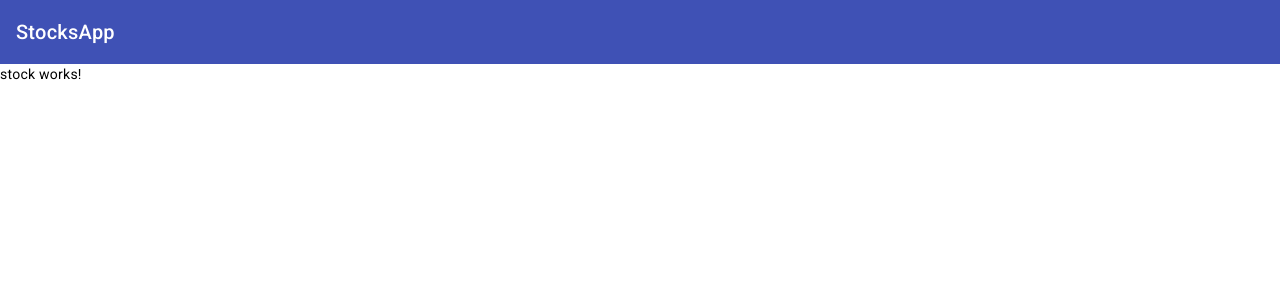
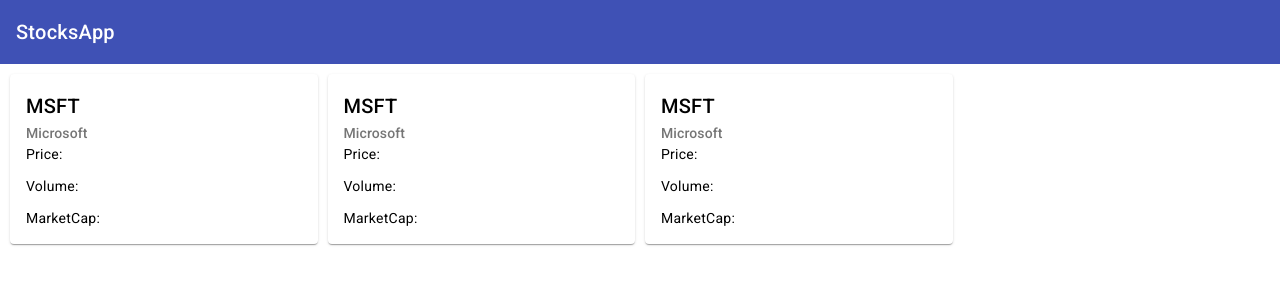
Before and after one commit to baltera/StocksApp, an Angular app: page / in a window 1280 px wide. Shown: the top 300 px of the page. Built offline with nearby package versions, Linux system fonts and the light colour scheme; no server answers.

Commit message:
Create dummy values for flex layout approach

```diff
--- a/src/app/app.component.css
+++ b/src/app/app.component.css
@@ -0,0 +1,3 @@
+.content {
+    padding: 10px;
+}
--- a/src/app/app.component.html
+++ b/src/app/app.component.html
@@ -1,4 +1,20 @@
 <mat-toolbar color="primary">
     <span>{{title}}</span>
 </mat-toolbar>
-<app-stock></app-stock>
+<div class="content">
+    <div fxLayout="row wrap" fxLayoutGap="10px grid">
+        <div fxFlex="25%" fxFlex.xs="100%" fxFlex.sm="50%" fxFlex.md="33%" *ngFor="let num of [1,2,3]">
+            <mat-card>
+                <mat-card-header>
+                    <mat-card-title>MSFT</mat-card-title>
+                    <mat-card-subtitle>Microsoft</mat-card-subtitle>
+                </mat-card-header>
+                <mat-card-content>
+                    <p>Price:</p>
+                    <p>Volume:</p>
+                    <p>MarketCap:</p>
+                </mat-card-content>
+            </mat-card>
+        </div>
+    </div>
+</div>
--- a/src/app/app.module.ts
+++ b/src/app/app.module.ts
@@ -7,6 +7,7 @@
 import { StockComponent } from './stock/stock.component';
 import { BrowserAnimationsModule } from '@angular/platform-browser/animations';
 import { MaterialModule } from './material/material.module';
+import { FlexLayoutModule } from '@angular/flex-layout';
 
 @NgModule({
   declarations: [
@@ -18,7 +19,8 @@
     AppRoutingModule,
     HttpClientModule,
     BrowserAnimationsModule,
-    MaterialModule
+    MaterialModule,
+    FlexLayoutModule
   ],
   providers: [],
   bootstrap: [AppComponent]
--- a/src/app/material/material.module.ts
+++ b/src/app/material/material.module.ts
@@ -1,7 +1,8 @@
 import { NgModule } from '@angular/core';
 import { MatToolbarModule } from '@angular/material/toolbar';
+import { MatCardModule } from '@angular/material/card';
 
-const MaterialComponents: any = [MatToolbarModule];
+const MaterialComponents: any = [MatToolbarModule, MatCardModule];
 
 @NgModule({
   imports: [MaterialComponents],
```
